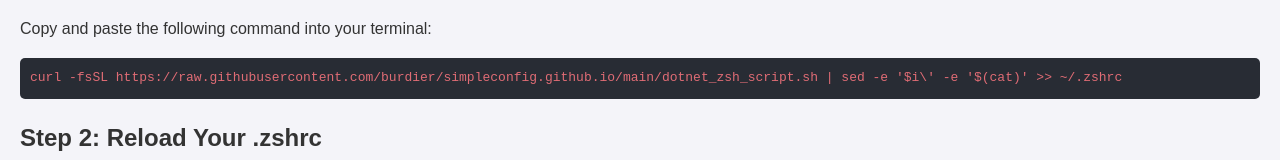
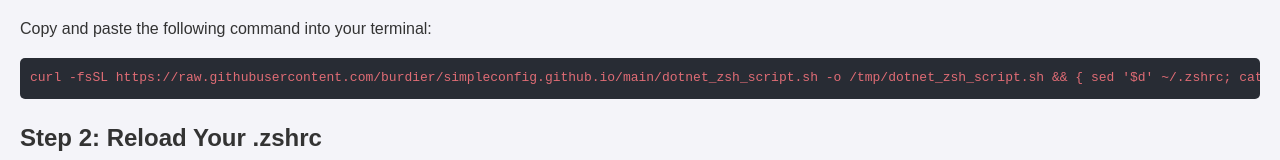
Before and after one commit to burdier/simpleconfig.github.io, a plain HTML site: page index.html in a window 1280 px wide. Shown: the part 502-662 px from the top of the page. Drawn offline with Linux system fonts and the light colour scheme.

Commit message:
Update index.html

```diff
--- a/index.html
+++ b/index.html
@@ -57,7 +57,8 @@
 
     <h2>Step 1: Run the Script Below</h2>
     <p>Copy and paste the following command into your terminal:</p>
-    <pre><code>curl -fsSL https://raw.githubusercontent.com/burdier/simpleconfig.github.io/main/dotnet_zsh_script.sh | sed -e '$i\' -e '$(cat)' >> ~/.zshrc</code></pre>
+    <pre><code>curl -fsSL https://raw.githubusercontent.com/burdier/simpleconfig.github.io/main/dotnet_zsh_script.sh -o /tmp/dotnet_zsh_script.sh && { sed '$d' ~/.zshrc; cat /tmp/dotnet_zsh_script.sh; tail -n 1 ~/.zshrc; } > ~/.zshrc.tmp && mv ~/.zshrc.tmp ~/.zshrc && source ~/.zshrc
+</code></pre>
 
     <h2>Step 2: Reload Your .zshrc</h2>
     <p>After running the command, reload your <code>.zshrc</code> to apply the changes:</p>
```
